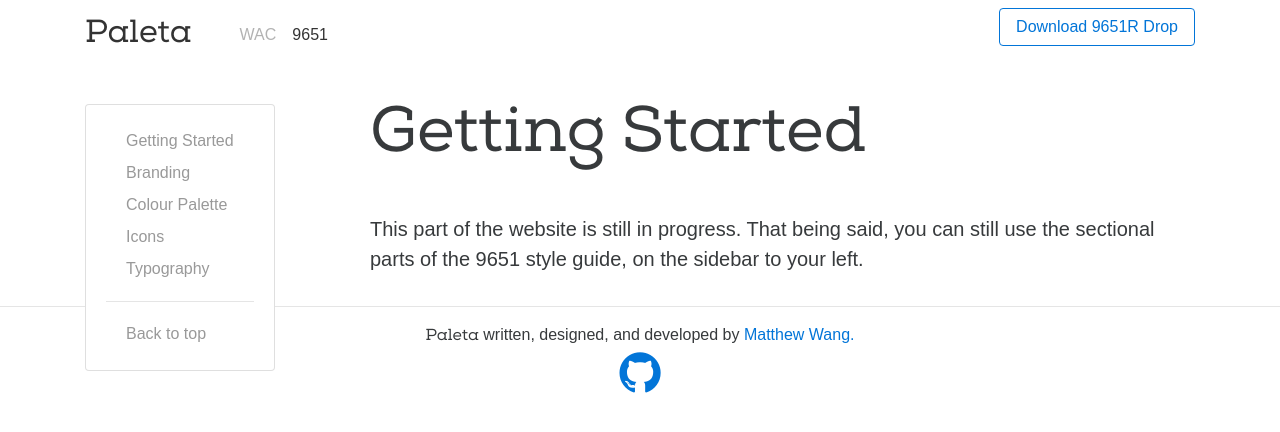
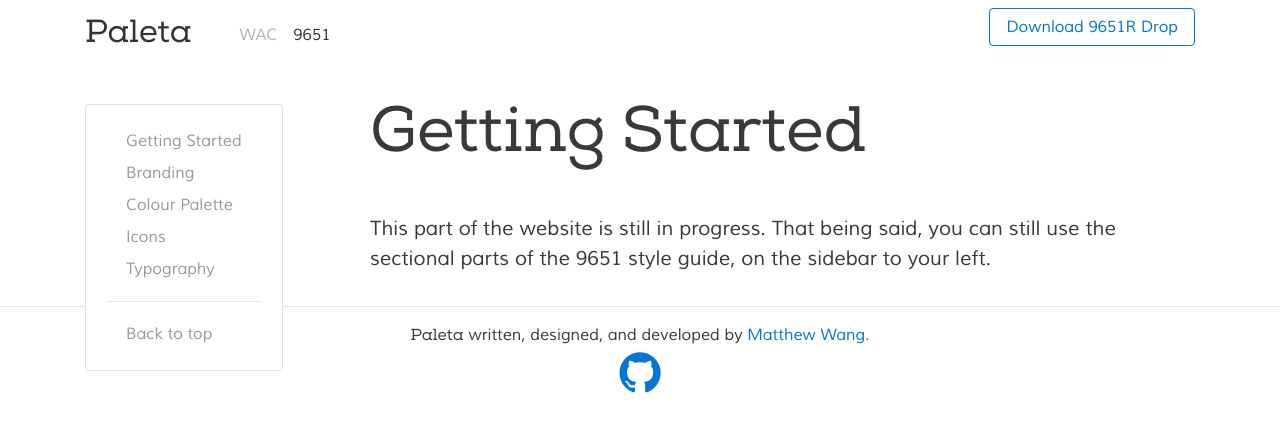
Before and after one commit to malsf21/paleta, a Jekyll site: the page built from _9651r/overview.html, in a window 1280 px wide. Shown: the top 432 px of the page. Built offline with Jekyll 4.4.1, drawn with Linux system fonts in a browser that asks for light colours.

Commit message:
fixes font imports to use truetype format

```diff
--- a/css/style.scss
+++ b/css/style.scss
@@ -12,27 +12,27 @@
   font-family: 'Muli';
   font-style: normal;
 	font-weight: 400;
-  src: local('Muli Regular'), local('Muli-Regular'), url({{site.baseurl}}/fonts/muli/Muli-Regular.ttf) format('ttf');
+  src: local('Muli Regular'), local('Muli-Regular'), url({{site.baseurl}}/fonts/muli/Muli-Regular.ttf) format('truetype');
 }
 
 @font-face {
   font-family: 'Muli';
   font-style: italic;
 	font-weight: 400;
-  src: local('Muli Italic'), local('Muli-Italic'),  url({{site.baseurl}}/fonts/muli/Muli-Italic.ttf) format('ttf');
+  src: local('Muli Italic'), local('Muli-Italic'),  url({{site.baseurl}}/fonts/muli/Muli-Italic.ttf) format('truetype');
 }
 
 @font-face {
   font-family: 'Muli';
   font-weight: 700;
-  src: local('Muli Bold'), local('Muli-Bold'), url({{site.baseurl}}/fonts/muli/Muli-Bold.ttf) format('ttf');
+  src: local('Muli Bold'), local('Muli-Bold'), url({{site.baseurl}}/fonts/muli/Muli-Bold.ttf) format('truetype');
 }
 
 @font-face {
   font-family: 'Muli';
 	font-style: italic;
   font-weight: 700;
-  src: local('Muli Bold'), local('Muli-BoldItalic'), url({{site.baseurl}}/fonts/muli/Muli-Bold.ttf) format('ttf');
+  src: local('Muli Bold'), local('Muli-BoldItalic'), url({{site.baseurl}}/fonts/muli/Muli-Bold.ttf) format('truetype');
 }
 
 @font-face{
```
